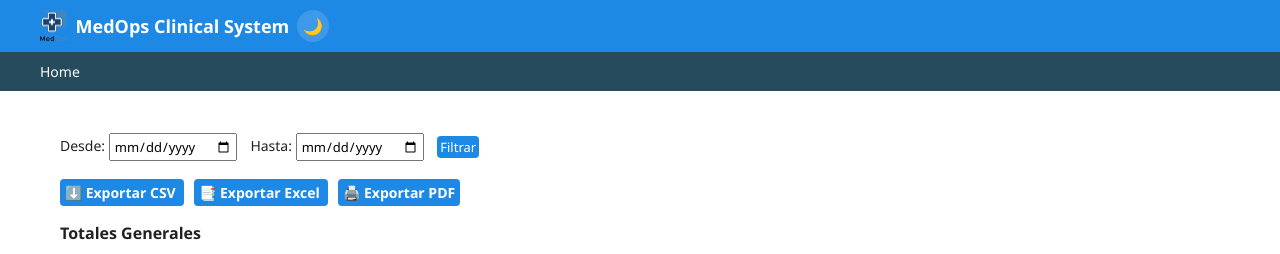
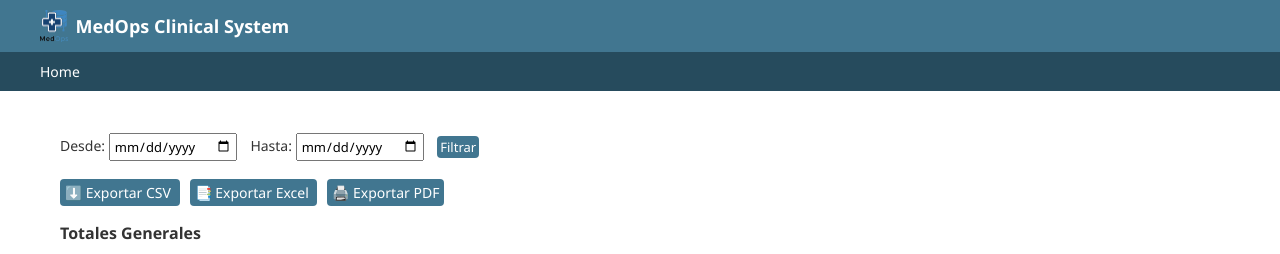
Before and after one commit to ungardev/medops, a Django app: template core/templates/admin/payment_report.html in a window 1280 px wide. Shown: the top 254 px of the page. Run offline with Django 5.2, Linux system fonts and the light colour scheme; the template is opened without the code that fills it, so the values that code supplies are empty; parts of the project's set-up code (start-up, migrations or seed data) failed here and were passed over.

Commit message:
base_site.html reset

```diff
--- a/core/templates/admin/base_site.html
+++ b/core/templates/admin/base_site.html
@@ -1,41 +1,9 @@
 {% extends "admin/base.html" %}
 {% load static %}
 
-{% block extrastyle %}
-  <style>
-    /* Botón de toggle modo claro/oscuro */
-    #theme-toggle {
-      margin-left: auto;
-      cursor: pointer;
-      font-size: 16px;
-      background-color: rgba(255,255,255,0.15);
-      border-radius: 50%;
-      width: 32px;
-      height: 32px;
-      display: flex;
-      align-items: center;
-      justify-content: center;
-      transition: background-color 0.3s, transform 0.3s;
-    }
-    #theme-toggle:hover {
-      background-color: rgba(255,255,255,0.3);
-      transform: rotate(20deg);
-    }
-    body.dark-mode #theme-toggle {
-      background-color: rgba(255,255,255,0.1);
-    }
-
-    /* Ocultar el toggle nativo de Django */
-    .theme-toggle {
-      display: none !important;
-    }
-  </style>
-{% endblock %}
-
 {% block branding %}
-  <div id="site-name" style="display:flex; align-items:center; gap:8px; width:100%; justify-content:space-between;">
-    <a href="{% url 'admin:index' %}"
-       style="text-decoration:none; color:inherit; display:flex; align-items:center; gap:8px;">
+  <div id="site-name" style="display:flex; align-items:center; gap:8px;">
+    <a href="{% url 'admin:index' %}" style="text-decoration:none; color:inherit; display:flex; align-items:center; gap:8px;">
       <img src="{% static 'core/img/medops-logo.png' %}"
            alt="MedOps Logo"
            style="max-height:32px; background:none; border:none;">
@@ -43,13 +11,11 @@
         MedOps Clinical System
       </span>
     </a>
-    <!-- Toggle de tema -->
-    <div id="theme-toggle" title="Cambiar tema">🌙</div>
   </div>
 {% endblock %}
 
 {% block nav-global %}
-  <!-- Puedes añadir aquí enlaces globales si lo deseas -->
+  <!-- Enlaces globales opcionales -->
 {% endblock %}
 
 {% block footer %}
@@ -57,54 +23,3 @@
     © {{ now|date:"Y" }} MedOps Clinical System — Todos los derechos reservados
   </div>
 {% endblock %}
-
-{% block extrahead %}
-  {{ block.super }}
-  <!-- Inyectamos el CSS corporativo al final para que pise al de Django -->
-  <link rel="stylesheet" type="text/css" href="{% static 'core/css/branding.css' %}">
-  <script>
-    document.addEventListener("DOMContentLoaded", function () {
-      const toggle = document.getElementById("theme-toggle");
-      if (!toggle) return;
-
-      // 🔄 Migrar preferencia del dark mode nativo de Django si existe
-      const htmlTheme = document.documentElement.getAttribute("data-theme");
-      const bodyTheme = document.body.getAttribute("data-theme");
-      if (htmlTheme === "dark" || bodyTheme === "dark") {
-        localStorage.setItem("theme", "dark");
-      }
-      // Limpiar atributos nativos de Django
-      document.documentElement.removeAttribute("data-theme");
-      document.body.removeAttribute("data-theme");
-
-      // Aplicar preferencia guardada de nuestro toggle
-      if (localStorage.getItem("theme") === "dark") {
-        document.body.classList.add("dark-mode");
-        toggle.textContent = "☀️";
-      } else {
-        document.body.classList.remove("dark-mode");
-        toggle.textContent = "🌙";
-      }
-
-      // Listener de nuestro toggle
-      toggle.addEventListener("click", function () {
-        document.body.classList.toggle("dark-mode");
-        if (document.body.classList.contains("dark-mode")) {
-          localStorage.setItem("theme", "dark");
-          toggle.textContent = "☀️";
-        } else {
-          localStorage.setItem("theme", "light");
-          toggle.textContent = "🌙";
-        }
-      });
-    });
-  </script>
-{% endblock %}
-
-{% block usertools %}
-  {{ block.super }}
-  <style>
-    /* Refuerzo: ocultar el toggle nativo de Django */
-    .theme-toggle { display: none !important; }
-  </style>
-{% endblock %}
```
